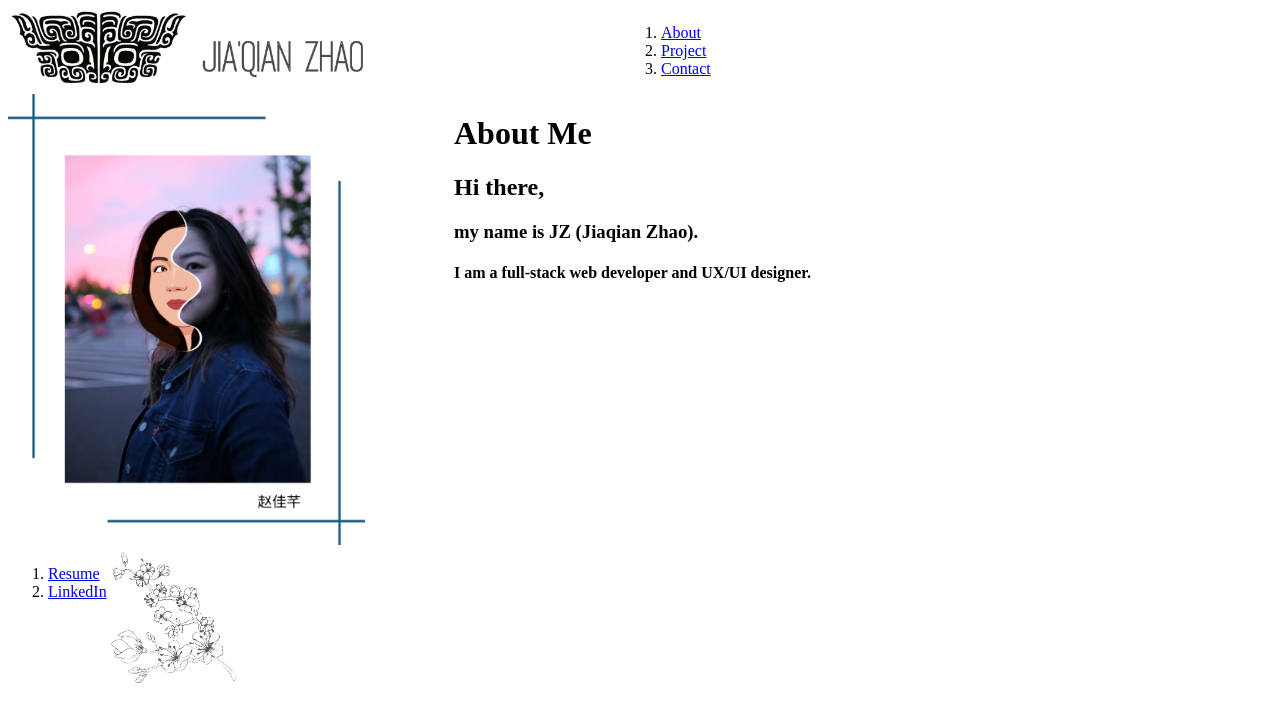
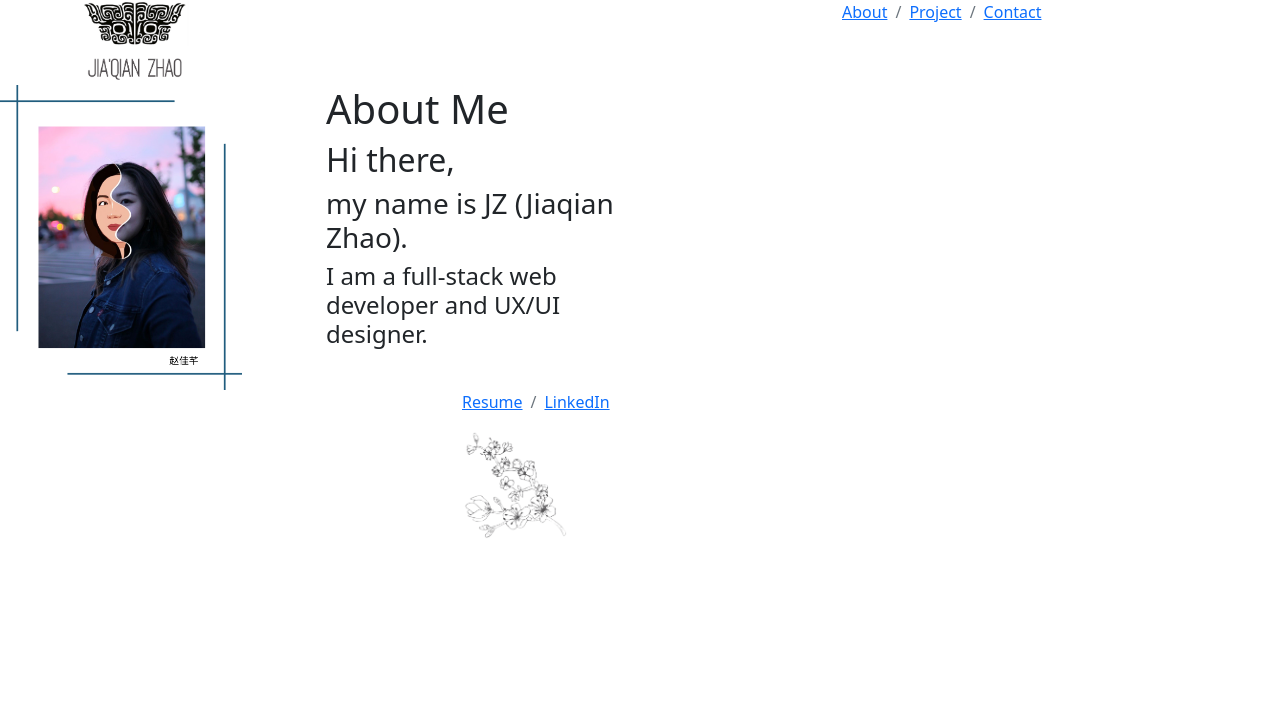
Before and after one commit to JZSweet/jz-portfolio2.0, a React (Create React App) app: page / in a window 1280 px wide. Shown: the top 722 px of the page. Built offline with nearby package versions, Linux system fonts and the light colour scheme.

Commit message:
import bootstrap css

```diff
--- a/src/components/Nav.js
+++ b/src/components/Nav.js
@@ -6,7 +6,7 @@ class Navbar extends Component {
     return (
       <Breadcrumb>
         <Breadcrumb.Item href="#">About</Breadcrumb.Item>
-        <Breadcrumb.Item href="https://getbootstrap.com/docs/4.0/components/breadcrumb/">
+        <Breadcrumb.Item href="#">
           Project
         </Breadcrumb.Item>
         <Breadcrumb.Item href="#">Contact</Breadcrumb.Item>
--- a/src/index.js
+++ b/src/index.js
@@ -1,6 +1,7 @@
 import React from 'react';
 import ReactDOM from 'react-dom';
 import App from './App';
+import 'bootstrap/dist/css/bootstrap.min.css';
 
 
 ReactDOM.render( < App /> , document.getElementById('root'));
```
